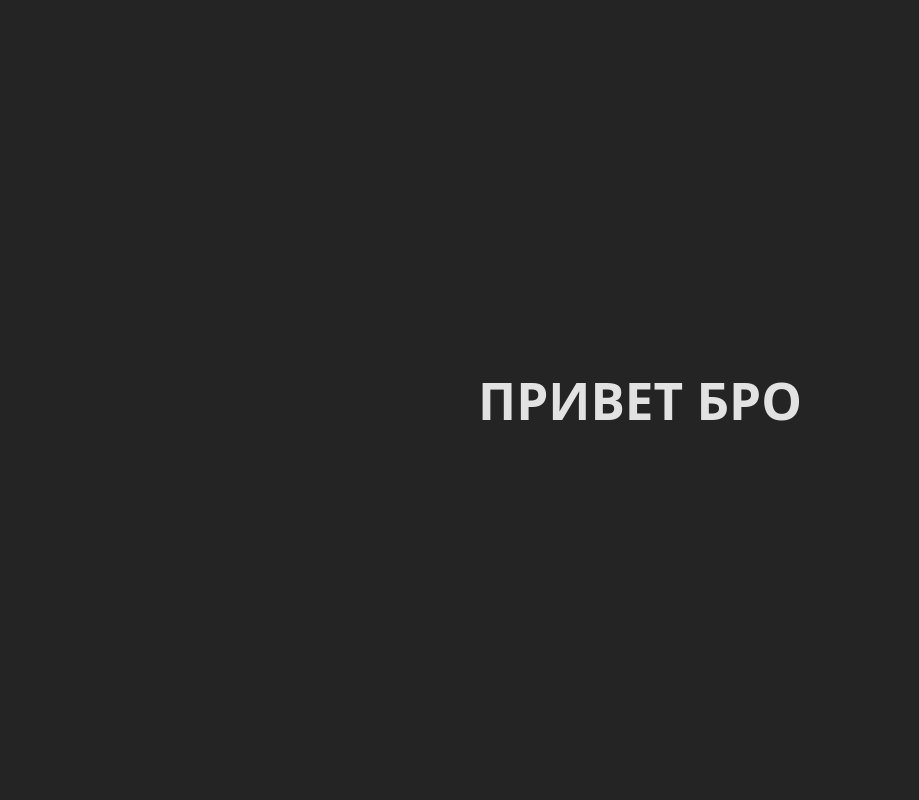
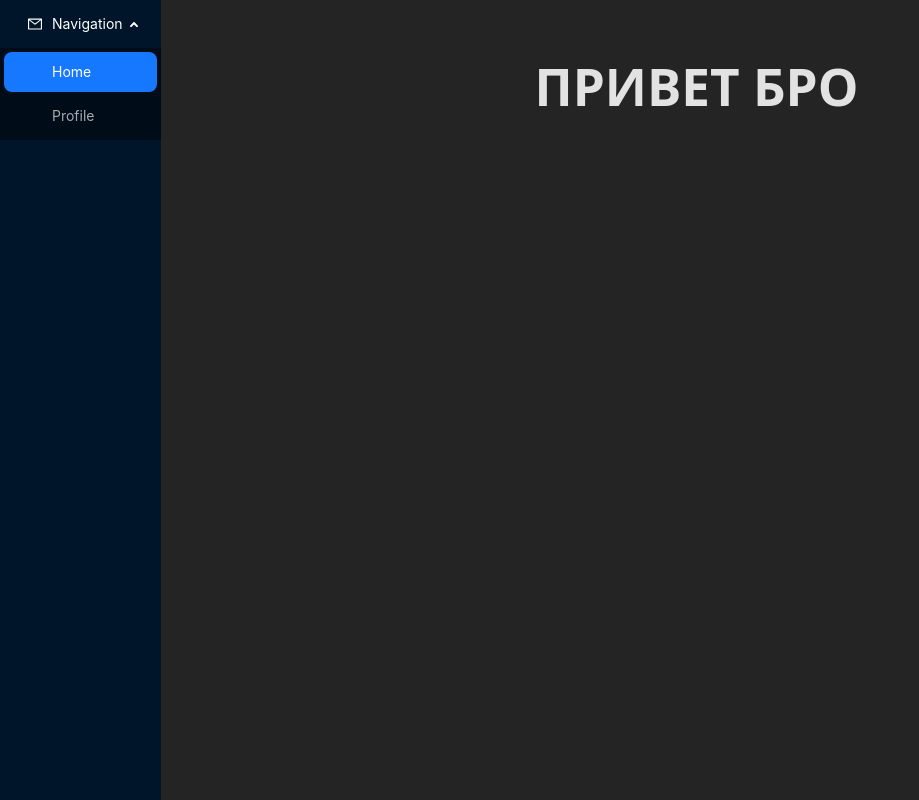
Before and after one commit to vitaaaz/CRM-System, a React (Vite) app: page /profile in a window 1280 px wide. Shown: the whole page, without its empty margins (0-919 px from the left). Built offline with nearby package versions, Linux system fonts and the light colour scheme.

Commit message:
completed menu. Remake Form from AntD

```diff
--- a/src/App.jsx
+++ b/src/App.jsx
@@ -1,17 +1,19 @@
 import TodoListPage from "./pages/TodoListPage";
 import {Menu} from "antd";
 import {MailOutlined} from "@ant-design/icons";
+import {Link, Route, Routes} from "react-router-dom";
+import Profile from "./pages/Profile";
 
 function App() {
 
   const items = [
     {
       key: 'sub1',
-      label: 'Navigation One',
+      label: 'Navigation',
       icon: <MailOutlined />,
       children: [
-        { key: '5', label: 'Home' },
-        { key: '6', label: 'Profile' },
+        { key: '1', label: <Link to="/">Home</Link>},
+        { key: '2', label: <Link to="/profile">Profile</Link> },
       ],
     },
   ]
@@ -19,15 +21,18 @@ function App() {
   return (
     <div className="container">
       <Menu
+        className="menu-nav"
         defaultSelectedKeys={['1']}
         defaultOpenKeys={['sub1']}
         mode="inline"
         theme="dark"
         items={items}
       />
-      <div className="">
-        <h1>Список задач</h1>
-        <TodoListPage/>
+      <div style={{ flex: 1, padding: '24px' }}>
+        <Routes>
+          <Route path="/" element={<TodoListPage />} />
+          <Route path="/profile" element={<Profile />} />
+        </Routes>
       </div>
 
     </div>
--- a/src/components/AddTask/AddTask.tsx
+++ b/src/components/AddTask/AddTask.tsx
@@ -1,6 +1,7 @@
 import {ChangeEvent, FormEvent, useState} from "react";
 import {addTask} from "../../api/api";
 import {TodoRequest} from "../../types/todo";
+import {Button, Form, FormProps, Input} from "antd";
 
 type AddTaskProps = {
   loadTasks: () => void;
@@ -15,8 +16,8 @@ const AddTask = (props: AddTaskProps) => {
     setNewTask(event.target.value)
   }
 
-  function postNewTask(e: FormEvent<HTMLFormElement>) {
-    e.preventDefault()
+  function postNewTask(/*e: FormEvent<HTMLFormElement>*/) {
+    /* e.preventDefault()*/
     const trimmedTitle: string = newTask.trim()
     if (!trimmedTitle) {
       alert("Задача не может быть пустой!");
@@ -51,7 +52,30 @@ const AddTask = (props: AddTaskProps) => {
   }
 
   return (
-    <form onSubmit={postNewTask}>
+    <>
+      <Form
+        className="add-form"
+        onFinish={postNewTask}
+        initialValues={{remember: true}}
+      >
+        <Form.Item
+          rules={[{required: true, message: 'Please enter new task!'}]}
+        >
+          <Input
+            value={newTask}
+            onChange={handleInput}
+          />
+        </Form.Item>
+        <Form.Item label={null}>
+          <Button
+            type="primary"
+            htmlType="submit"
+          >
+            Add
+          </Button>
+        </Form.Item>
+      </Form>
+      {/*<form onSubmit={postNewTask}>
         <input
           className="add-input"
           placeholder="Enter new task..."
@@ -64,7 +88,9 @@ const AddTask = (props: AddTaskProps) => {
         >
           Add
         </button>
-    </form>
+      </form>*/}
+    </>
+
   );
 };
 
--- a/src/index.css
+++ b/src/index.css
@@ -16,8 +16,6 @@
 body {
   margin: 0;
   display: flex;
-  align-items: center;
-  justify-content: center;
   min-width: 320px;
   min-height: 100vh;
 }
@@ -30,5 +28,7 @@ h1 {
 
 .container {
   display: flex;
-  justify-content: space-between;
+  justify-content: center;
+  gap: 350px;
+  min-height: 100vh;
 }
--- a/src/main.jsx
+++ b/src/main.jsx
@@ -1,18 +1,25 @@
 import {createRoot} from 'react-dom/client'
 import './index.css'
 import App from './App.jsx'
-import {createBrowserRouter, RouterProvider} from "react-router-dom";
+import {
+  BrowserRouter,
+  createBrowserRouter,
+  RouterProvider
+} from "react-router-dom";
 import {StrictMode} from "react";
-import Profile from "./pages/Profile";
 
-const router = createBrowserRouter([
-  {path: "/home", element: <App/>},
+/*const router = createBrowserRouter([
+  {path: "/", element: <App/>},
   {path: "/profile", element: <Profile/>},
-])
+])*/
 
 
 createRoot(document.getElementById('root')).render(
-<StrictMode>
-  <RouterProvider router={router} />
-</StrictMode>
+  <StrictMode>
+    <BrowserRouter>
+      <App />
+      {/*<RouterProvider router={router} />*/}
+    </BrowserRouter>
+  </StrictMode>
+
 )
--- a/src/pages/Profile.tsx
+++ b/src/pages/Profile.tsx
@@ -1,8 +1,11 @@
 const Profile = () => {
   return (
-    <h1>
-      ПРИВЕТ БРО
-    </h1>
+    <div className="container-todo">
+      <h1>
+        ПРИВЕТ БРО
+      </h1>
+    </div>
+
   );
 };
 
--- a/src/pages/TodoListPage.css
+++ b/src/pages/TodoListPage.css
@@ -1,7 +1,3 @@
-.div-root {
-  position: absolute;
-  top: 0;
-}
 
 .task-list {
   display: flex;
@@ -29,6 +25,12 @@
   gap: 3px;
   max-width: 300px;
 }
+.container-todo {
+  display: flex;
+  flex-direction: column;
+  min-width: 350px;
+}
+
 
 .add-button {
   padding: 7px 7px;
@@ -44,3 +46,7 @@
   min-width: 200px;
   padding: 5px 5px;
 }
+
+.add-form {
+  display: flex;
+}
--- a/src/pages/TodoListPage.tsx
+++ b/src/pages/TodoListPage.tsx
@@ -31,7 +31,8 @@ const TodoListPage = () => {
   }, [status])
 
   return (
-    <>
+    <div className="container-todo">
+      <h1>Todo list</h1>
       <TaskFilters
         info={info}
         onSetStatus={setStatus}
@@ -41,7 +42,7 @@ const TodoListPage = () => {
         loadTasks={loadTasks}
         tasks={tasks}
       />
-    </>
+    </div>
   );
 };
 
```
Lines whose indentation alone changed are shown as unchanged.
